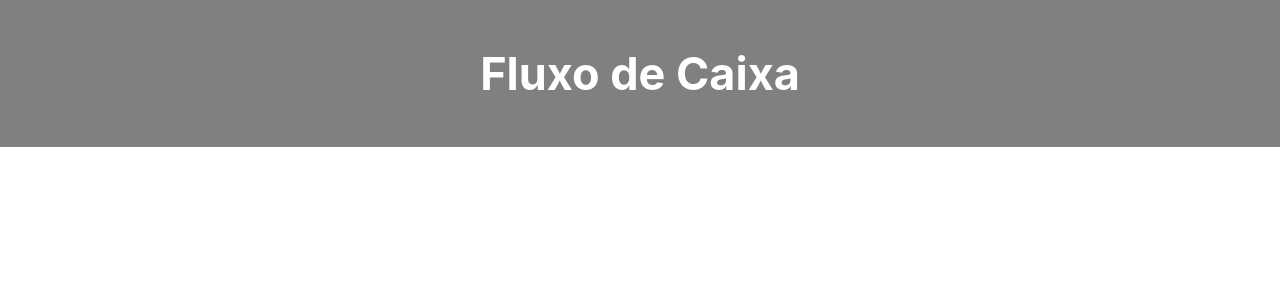
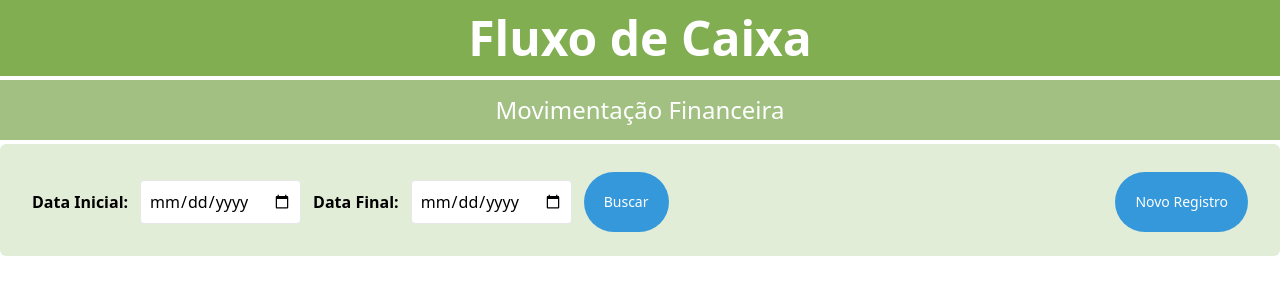
Before and after one commit to andrehenrique1986/fluxo-de-caixa-front-end-reactjs, a React (Create React App) app: page / in a window 1280 px wide. Shown: the top 300 px of the page. Built offline with nearby package versions, Linux system fonts and the light colour scheme.

Commit message:
CSS com Tailwind

```diff
--- a/src/App.jsx
+++ b/src/App.jsx
@@ -1,10 +1,18 @@
 import React from 'react';
 import './App.css';
 import Header from './components/Header';
+import TituloPrincipal from './components/TituloPrincipal';
+import InputsEBotao from './components/InputsEBotao';
+
 
 function App() {
   return (
+    <>
     <Header />
+    <TituloPrincipal/>
+    <InputsEBotao/>
+    </>
+
   );
 }
 
--- /dev/null
+++ b/src/components/BotaoPrincipal/index.js
@@ -0,0 +1,24 @@
+import React from "react";
+import styled from "styled-components";
+
+const Botao = styled.button`
+`;
+
+const BotaoPrincipal = (props) => {
+  return <Botao
+  className="
+  bg-custom-blue
+  text-white
+  text-sm
+  p-5
+  border-0
+  rounded-full
+  cursor-pointer
+  hover:bg-[#2c3e50]
+  "
+  >
+  {props.children}
+  </Botao>;
+};
+
+export default BotaoPrincipal;
--- a/src/components/Header/index.js
+++ b/src/components/Header/index.js
@@ -1,24 +1,20 @@
 import React from "react";
 import styled from "styled-components";
 
-const Cabacalho = styled.header`
-    background-color: gray;
-    padding: 1rem;
+const Cabacalho = styled.header.attrs({
+    className: "bg-center bg-[#80ae51] p-3.5 text-center"
+})``;
 
-    text-align: center;
-`;
-
-const TextoPrincipal = styled.h1`
-    font-size: 45px;
-    color: #FFFFFF ;
-`;
+const TextoPrincipal = styled.h1.attrs({
+    className:  "text-white text-5xl font-bold"
+})``;
 
 const Header = () => {
-    return (
-        <Cabacalho>
-            <TextoPrincipal>Fluxo de Caixa</TextoPrincipal>
-        </Cabacalho>
-    );
-}
+  return (
+    <Cabacalho>
+      <TextoPrincipal>Fluxo de Caixa</TextoPrincipal>
+    </Cabacalho>
+  );
+};
 
 export default Header;
--- /dev/null
+++ b/src/components/InputsEBotao/index.js
@@ -0,0 +1,23 @@
+import React from "react";
+import styled from "styled-components";
+import InputsDatas from "../IpnutsDatas";
+
+const Container = styled.div.attrs({
+    className:  "flex bg-[#e1edd6] text-white py-2 px-4 rounded-md text-base cursor-pointer mt-1"
+})``;
+
+const DivInputs = styled.div.attrs({
+    className: "flex-1"
+})``;
+
+const InputsEBotao = () => {
+  return (
+    <Container>
+      <DivInputs>
+        <InputsDatas />
+      </DivInputs>
+    </Container>
+  );
+};
+
+export default InputsEBotao;
--- /dev/null
+++ b/src/components/IpnutsDatas/index.js
@@ -0,0 +1,53 @@
+import React from "react";
+import styled from "styled-components";
+import BotaoPrincipal from "../BotaoPrincipal";
+
+const Container = styled.div.attrs({
+  className: "flex flex-col gap-4 mt-1 p-4",
+})``;
+
+const InputsEBotaoContainer = styled.div.attrs({
+  className: "flex flex-wrap items-center gap-2",
+})``;
+
+const Texto = styled.span.attrs({
+  className: "text-black font-bold",
+})``;
+
+const InputData = styled.input.attrs({
+  className: "text-black m-1 p-2 border rounded w-full sm:w-auto",
+})``;
+
+const DivInputs = styled.div.attrs({
+    className: "flex flex-wrap items-center gap-2 w-full"
+})``;
+
+const DivBotao = styled.div.attrs({
+    className: "w-auto"
+})``;
+
+const Espaco = styled.div.attrs({
+  className: "flex-1"
+})``;
+
+const InputsDatas = () => {
+  return (
+    <Container>
+      <InputsEBotaoContainer>
+        <DivInputs>
+          <Texto>Data Inicial:</Texto>
+          <InputData type="date" />
+          <Texto>Data Final:</Texto>
+          <InputData type="date" />
+          <BotaoPrincipal>Buscar</BotaoPrincipal>
+          <Espaco />
+          <DivBotao>
+          <BotaoPrincipal>Novo Registro</BotaoPrincipal>
+          </DivBotao>
+        </DivInputs>
+      </InputsEBotaoContainer>
+    </Container>
+  );
+};
+
+export default InputsDatas;
--- /dev/null
+++ b/src/components/TituloPrincipal/index.js
@@ -0,0 +1,20 @@
+import React from "react";
+import styled from "styled-components";
+
+const Container = styled.div.attrs({
+  className: "bg-[#a1c082] p-3.5 text-center mt-1"
+})``;
+
+const Texto = styled.h2.attrs({
+  className: "text-center text-white text-2xl"
+})``;
+
+const TituloPrincipal = () => {
+  return (
+    <Container>
+      <Texto>Movimentação Financeira</Texto>
+    </Container>
+  );
+};
+
+export default TituloPrincipal;
--- a/src/index.css
+++ b/src/index.css
@@ -1,13 +1,3 @@
-body {
-  margin: 0;
-  font-family: -apple-system, BlinkMacSystemFont, 'Segoe UI', 'Roboto', 'Oxygen',
-    'Ubuntu', 'Cantarell', 'Fira Sans', 'Droid Sans', 'Helvetica Neue',
-    sans-serif;
-  -webkit-font-smoothing: antialiased;
-  -moz-osx-font-smoothing: grayscale;
-}
-
-code {
-  font-family: source-code-pro, Menlo, Monaco, Consolas, 'Courier New',
-    monospace;
-}
+@tailwind base;
+@tailwind components;
+@tailwind utilities;
--- /dev/null
+++ b/tailwind.config.js
@@ -0,0 +1,15 @@
+/** @type {import('tailwindcss').Config} */
+module.exports = {
+  content: [
+    "./src/**/*.{js,jsx,ts,tsx}",
+  ],
+  theme: {
+    extend: {
+      colors: {
+        'custom-blue': '#3498db',
+        'custom-dark-blue': '#2c3e50',
+      },
+    },
+  },
+  plugins: [],
+}
```
Also changed, not shown: package.json (+10 -0 lines), src/components/Painel/index.js (added), src/pages/Painel/Painel.jsx (added), 1 other file (tests, documents, lock files or other folders).
